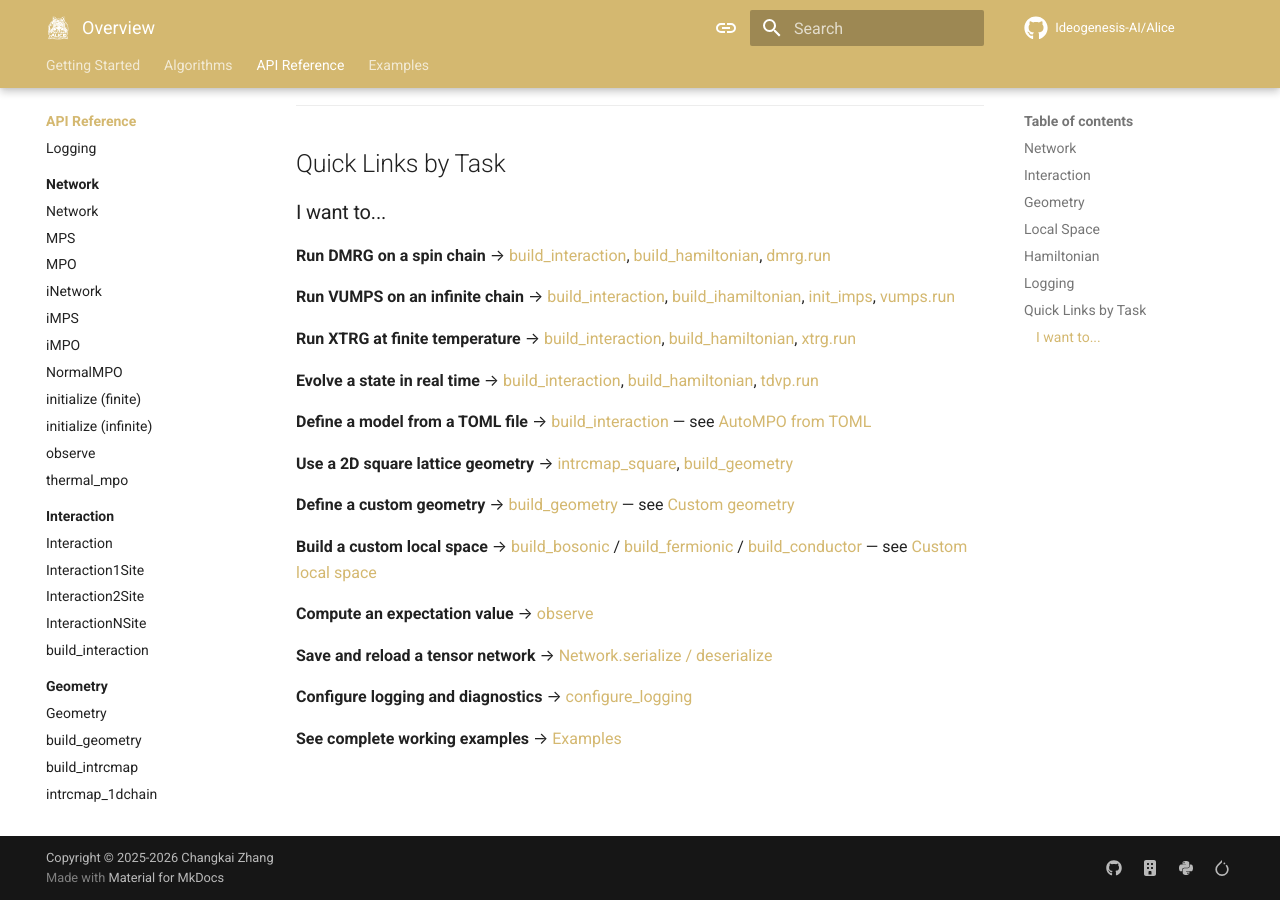
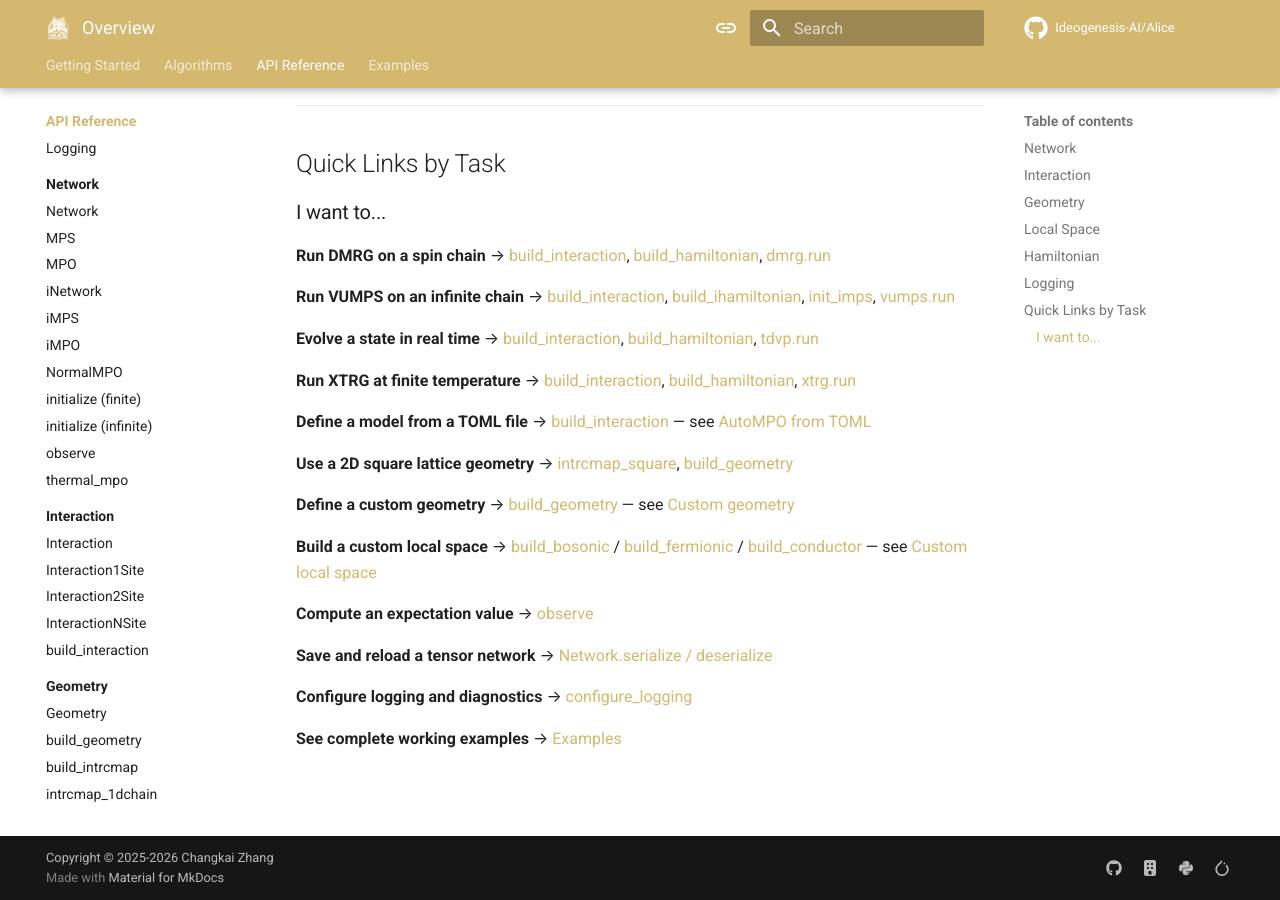
Before and after one commit to Ideogenesis-AI/Alice, an MkDocs documentation site: the page built from docs/api/index.md, in a window 1280 px wide and 900 px high, scrolled down 2727 px. Built offline with MkDocs 1.6.1 and Material for MkDocs 9.7.7, drawn with Linux system fonts in a browser that asks for light colours; comment, search, counter and statistics services are not loaded.

```diff
--- a/docs/api/index.md
+++ b/docs/api/index.md
@@ -85,11 +85,11 @@ MPO Hamiltonian assembly and built-in physics models.
 **Run VUMPS on an infinite chain**
 → [build_interaction](interaction/build-interaction.md), [build_ihamiltonian](hamiltonian/build-ihamiltonian.md), [init_imps](network/init-imps.md), [vumps.run](../algorithms/vumps/run.md)
 
+**Evolve a state in real time**
+→ [build_interaction](interaction/build-interaction.md), [build_hamiltonian](hamiltonian/build-hamiltonian.md), [tdvp.run](../algorithms/tdvp/run.md)
+
 **Run XTRG at finite temperature**
 → [build_interaction](interaction/build-interaction.md), [build_hamiltonian](hamiltonian/build-hamiltonian.md), [xtrg.run](../algorithms/xtrg/run.md)
-
-**Evolve a state in real time**
-→ [build_interaction](interaction/build-interaction.md), [build_hamiltonian](hamiltonian/build-hamiltonian.md), [tdvp.run](../algorithms/tdvp/run.md)
 
 **Define a model from a TOML file**
 → [build_interaction](interaction/build-interaction.md) — see [AutoMPO from TOML](../examples/autompo-toml.md)
```
